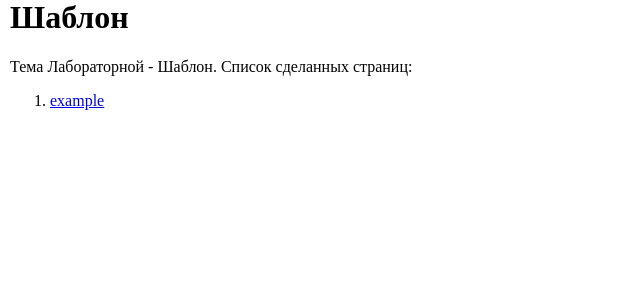
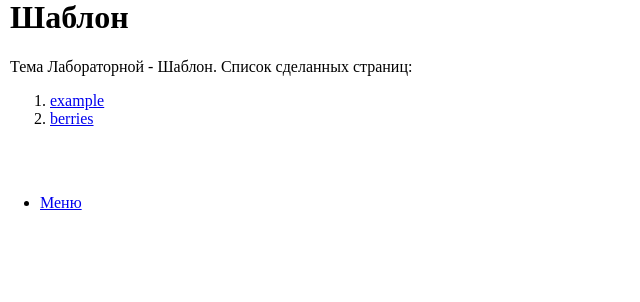
Before and after one commit to Lesssya/web-backend-labs, a Flask app: page /lab2/ in a window 1280 px wide. Shown: the part 120-422 px from the top of the page, without its empty margins (0-640 px from the left). Run offline with Flask 3, Linux system fonts and the light colour scheme.

Commit message:
Добавлены ссылки

```diff
--- a/app.py
+++ b/app.py
@@ -77,6 +77,7 @@ def menu():
             <nav>
                 <ul>
                     <li><a href="/lab1">Первая лабораторная</a></li>
+                    <li><a href="/lab2">Вторпя лабораторная</a></li>
                 </ul>
             </nav>
 
--- a/templates/base.html
+++ b/templates/base.html
@@ -15,6 +15,12 @@
         {% block main %}{% endblock %}
     </main>
 
+    <nav>
+        <ul>
+            <li><a href="/menu">Меню</a></li>
+        </ul>
+    </nav>
+
     <footer>
         &copy; Олеся Занозина, ФБИ-23, 3 курс, 2024
     </footer>
--- a/templates/lab2.html
+++ b/templates/lab2.html
@@ -9,5 +9,8 @@
         <li>
             <a href="/lab2/example"> example</a>
         </li>
+        <li>
+            <a href="/lab2/berries"> berries</a>
+        </li>
     </ol>
 {% endblock %}
```
